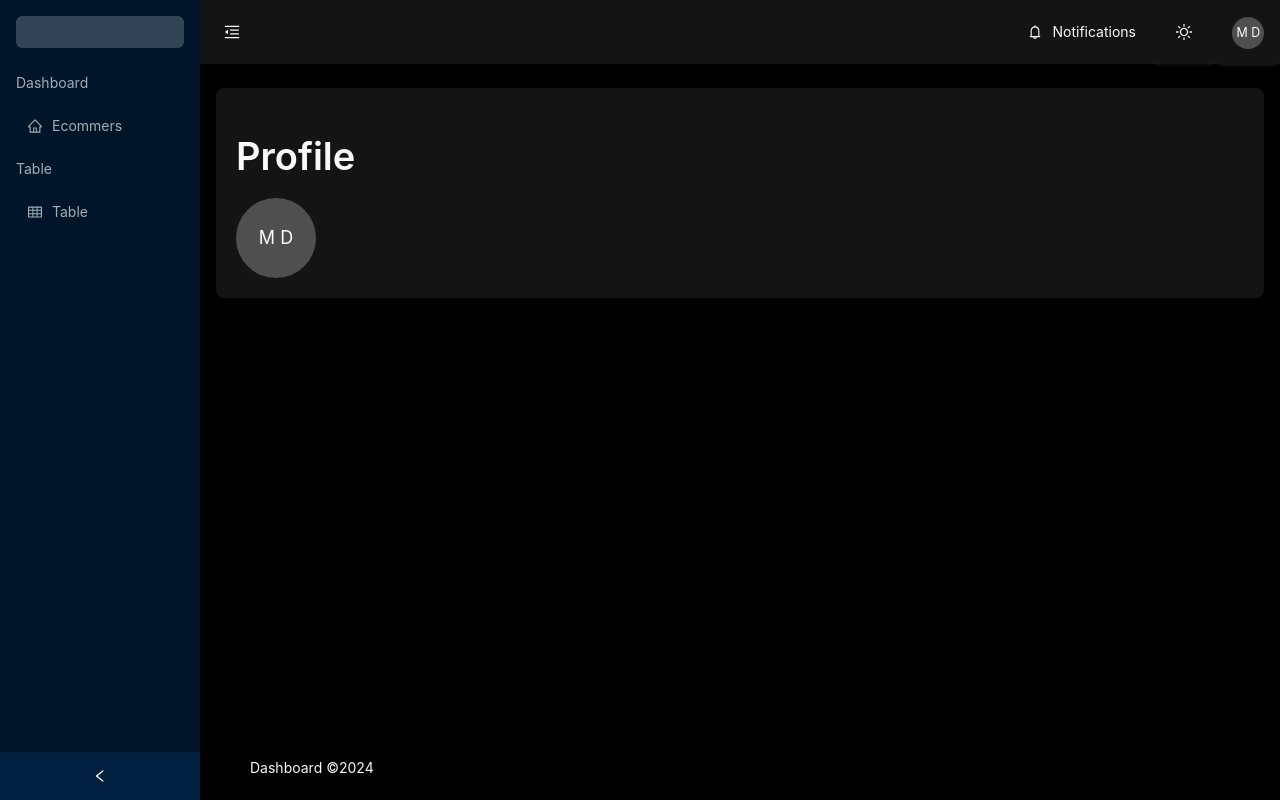
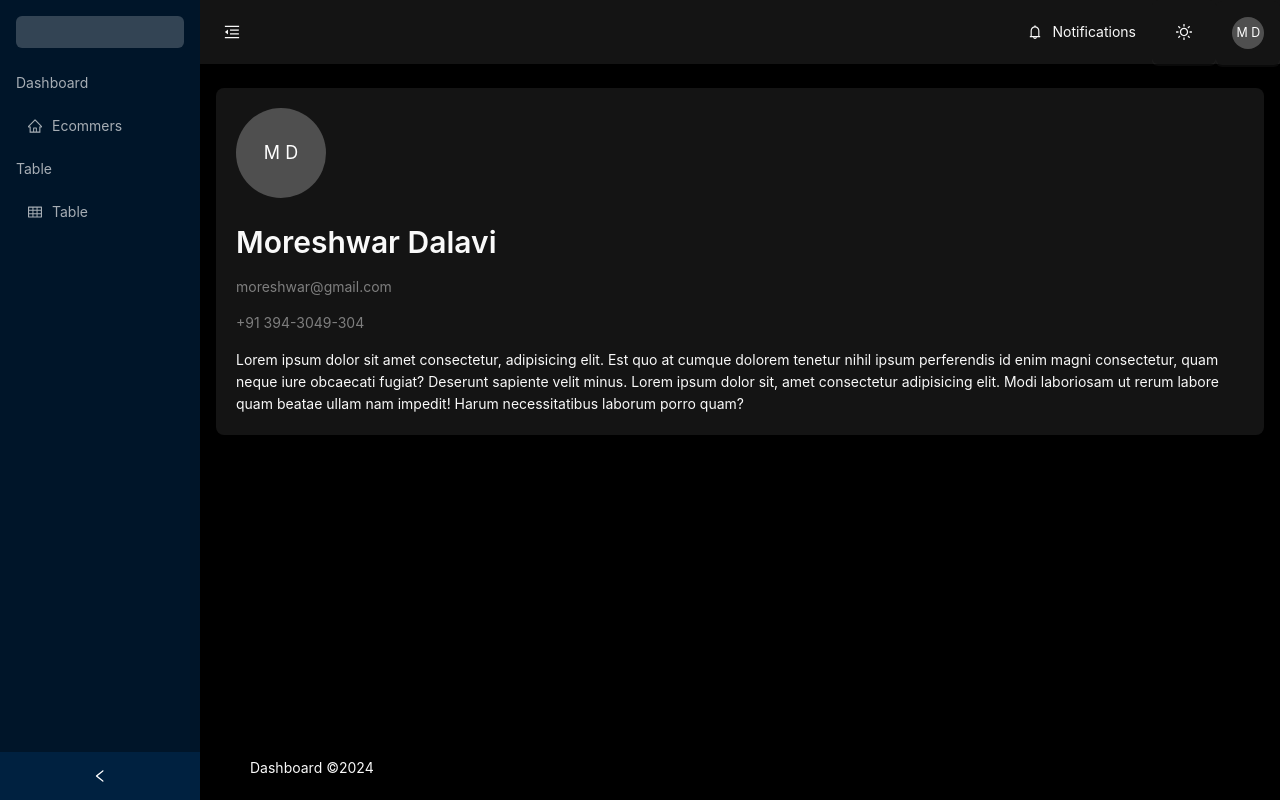
Before and after one commit to DalaviMoreshwar/dashboard-ant-design, a React (Create React App) app: page /profile in a window 1280 px wide. Built offline with nearby package versions, Linux system fonts and the light colour scheme.

Commit message:
profile dummy data

```diff
--- a/src/containers/Container.jsx
+++ b/src/containers/Container.jsx
@@ -14,7 +14,7 @@ function Container() {
       <Layout
         style={{
           marginLeft: collapsed ? "80px" : "200px",
-          height: "100vh",
+          minHeight: "100vh",
         }}
       >
         <HeaderComponent collapsed={collapsed} setCollapsed={setCollapsed} />
--- a/src/pages/Profile/index.jsx
+++ b/src/pages/Profile/index.jsx
@@ -1,14 +1,31 @@
-import { Typography } from "antd";
+import { Row, Col, Typography } from "antd";
 import React from "react";
 import ProfileThumbnail from "../../components/ProfileThumbnail";
 
-const { Title } = Typography;
+const { Title, Text, Paragraph } = Typography;
 
 function Profile() {
   return (
     <div>
-      <Title>Profile</Title>
-      <ProfileThumbnail size={80} />
+      <ProfileThumbnail size={90} />
+      <Title level={2}>Moreshwar Dalavi</Title>
+      <Paragraph type="secondary">moreshwar@gmail.com</Paragraph>
+      <Paragraph type="secondary">+91 394-3049-304</Paragraph>
+      <Row>
+        <Col xs={24} sm={12} md={12} lg={6}></Col>
+        <Col xs={24} sm={12} md={12} lg={6}></Col>
+      </Row>
+
+      <div>
+        <Text>
+          Lorem ipsum dolor sit amet consectetur, adipisicing elit. Est quo at
+          cumque dolorem tenetur nihil ipsum perferendis id enim magni
+          consectetur, quam neque iure obcaecati fugiat? Deserunt sapiente velit
+          minus. Lorem ipsum dolor sit, amet consectetur adipisicing elit. Modi
+          laboriosam ut rerum labore quam beatae ullam nam impedit! Harum
+          necessitatibus laborum porro quam?
+        </Text>
+      </div>
     </div>
   );
 }
```
